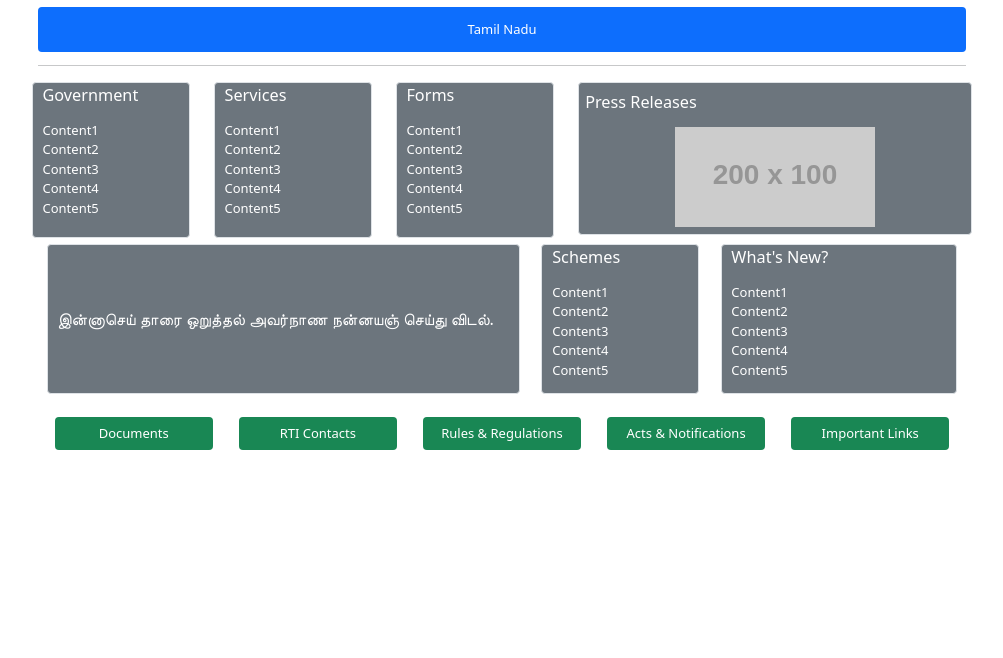
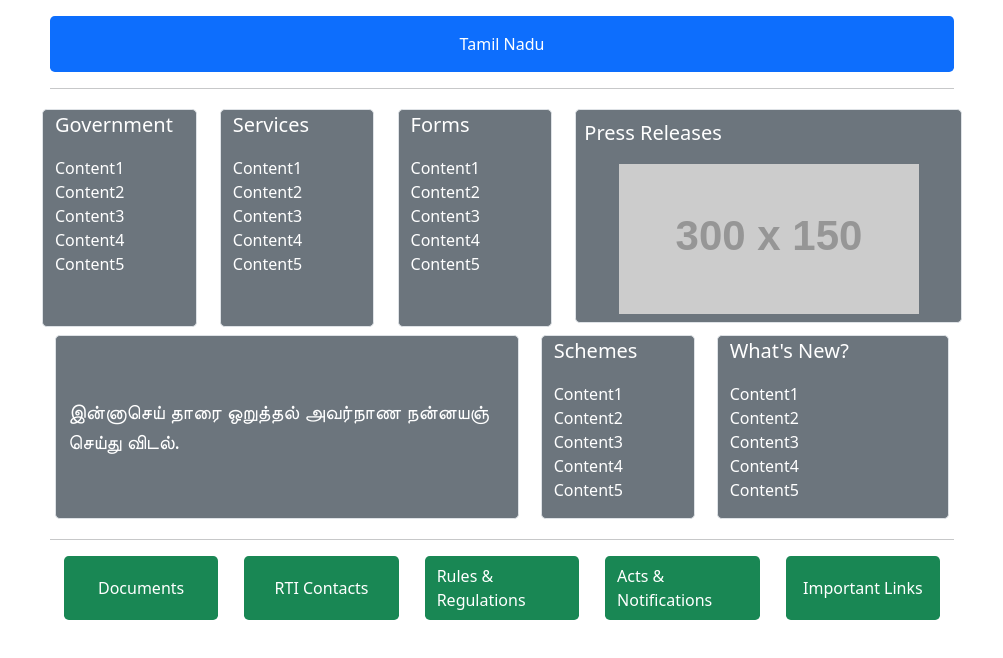
Before and after one commit to ashokide/bootstrap2, a plain HTML site: page index.html in a window 1280 px wide. Shown: the whole page, without its empty margins (138-1141 px from the left). Drawn offline with nearby package versions, Linux system fonts and the light colour scheme; placeholder pictures from the web are drawn by us.

Commit message:
Add files via upload

```diff
--- a/index.html
+++ b/index.html
@@ -11,15 +11,10 @@
     <script src="https://cdn.jsdelivr.net/npm/bootstrap@5.1.0/dist/js/bootstrap.bundle.min.js"
         integrity="sha384-U1DAWAznBHeqEIlVSCgzq+c9gqGAJn5c/t99JyeKa9xxaYpSvHU5awsuZVVFIhvj"
         crossorigin="anonymous"></script>
-    <style>
-        * {
-            font-size: small;
-        }
-    </style>
 </head>
 
 <body>
-    <div class="container col-lg-9 min-vh-100 p-2">
+    <div class="container col-lg-9 min-vh-100 p-3">
         <div class="container">
             <p class="text-center p-3 bg-primary rounded-3 text-white">Tamil Nadu</p>
             <hr>
@@ -58,8 +53,7 @@
                 <div class="col-lg-5 col-6 rounded-3 border border-1 m-1 bg-secondary text-white mb-2 p-2">
                     <p class="lead">Press Releases</p>
                     <div class="container w-100 text-center">
-                        <img src="https://via.placeholder.com/200x100?text=Ashok+Bootstrap"
-                            class="img-fluid">
+                        <img src="https://via.placeholder.com/300x150?text=Ashok+Bootstrap" class="img-fluid">
                     </div>
                 </div>
             </div>
@@ -92,7 +86,7 @@
                     </ul>
                 </div>
             </div>
-            <br>
+            <hr />
             <div class="row justify-content-evenly">
                 <div class="col-lg-2 col-md-4 col-sm-6 rounded-3 bg-success text-white">
                     <p class="justify-content-center d-flex align-items-center h-100">Documents</p>
```
